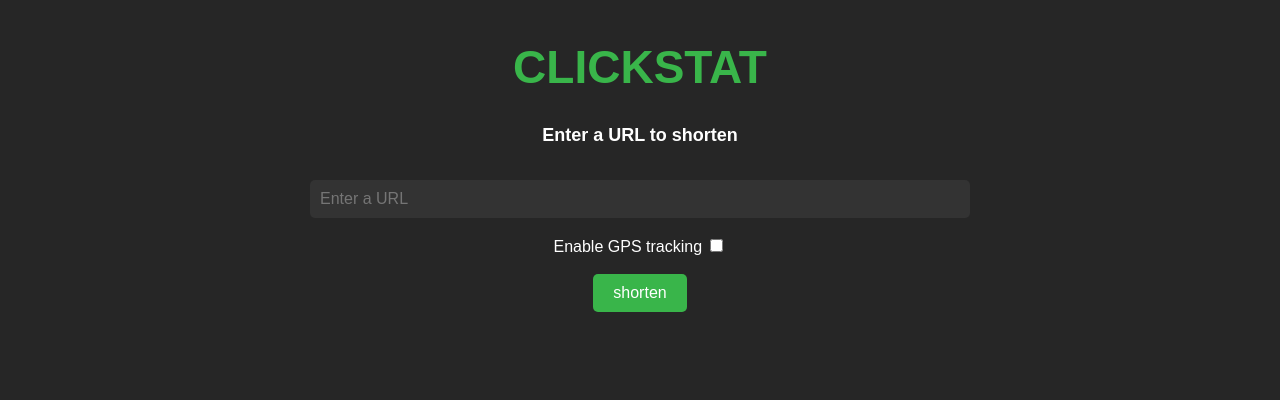
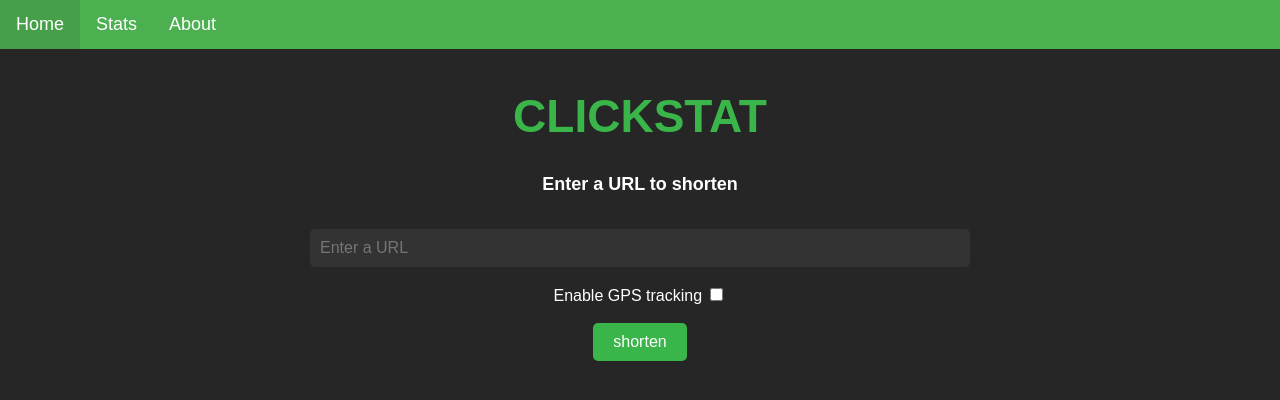
Before and after one commit to Itsmmdoha/clickstat, a Flask app: page / in a window 1280 px wide. Shown: the top 400 px of the page. Run offline with Flask 3, Linux system fonts and the light colour scheme.

Commit message:
adding navbar

```diff
--- /dev/null
+++ b/static/navbar.css
@@ -0,0 +1,18 @@
+/* Navbar styles */
+.navbar {
+    background-color: #4CAF50; /* Green background color */
+    overflow: hidden;
+}
+
+.navbar a {
+    float: left;
+    font-size: 18px;
+    color: #fff;
+    text-align: center;
+    padding: 14px 16px;
+    text-decoration: none;
+}
+
+.navbar a:hover {
+    background-color: #45a049; /* Darker green on hover */
+}
--- a/templates/base.html
+++ b/templates/base.html
@@ -1,6 +1,5 @@
 <!DOCTYPE html>
 <html lang="en">
-<html>
 
 <head>
     <meta charset="UTF-8">
@@ -23,12 +22,18 @@
     </style>
 
     <link rel="shortcut icon" href="{{ url_for('static', filename='favicon.png') }}">
+    <link rel="stylesheet" href="{{ url_for('static', filename='navbar.css') }}">
     {% block title %} {% endblock %}
     {% block static_files %} {% endblock %}
 </head>
 
 <body>
-    {% block content%}
+    <div class="navbar">
+        <a href="/">Home</a>
+        <a href="/stats=">Stats</a>
+        <a href="/about">About</a>
+    </div>
+    {% block content %}
     {% endblock %}
 </body>
 
--- a/templates/show_link.html
+++ b/templates/show_link.html
@@ -5,12 +5,11 @@
 {% endblock%}
 
 {% block static_files%}
-<link rel="stylesheet" href="{{ url_for('static', filename='index.css') }}">
+<link rel="stylesheet" href="{{ url_for('static', filename='show_link.css') }}">
 {% endblock%}
 
 
 {% block content%}
-<link rel="stylesheet" href="{{ url_for('static', filename='show_link.css') }}">
 <div class="container">
     <h1>Link is ready!</h1>
     <div class="link-container">
```
Also changed, not shown: static/show_link.css (+7 -7 lines), 1 other file.
